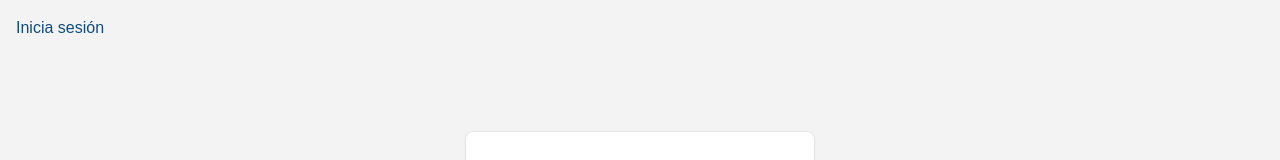
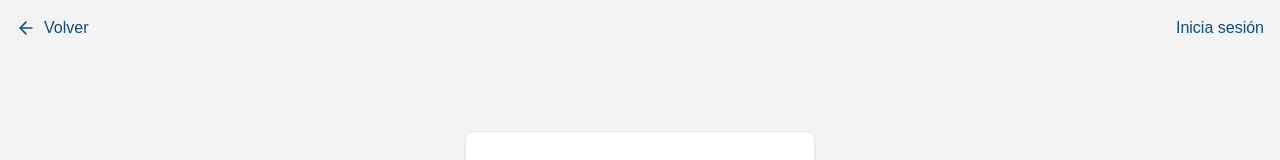
Before and after one commit to PatricioVargasR/Kaanbal, a Next.js app: page /signup in a window 1280 px wide. Shown: the top 160 px of the page. Built offline with nearby package versions, Linux system fonts and the light colour scheme.

Commit message:
Corrección de navegación entre páginas de inicio y registro

```diff
--- a/app/(auth)/login/page.tsx
+++ b/app/(auth)/login/page.tsx
@@ -1,12 +1,26 @@
 import Link from 'next/link'
+import { ArrowLeft } from 'lucide-react'
 import { Button } from "@/components/ui/button"
 import { Input } from "@/components/ui/input"
 import { Card, CardContent, CardFooter, CardHeader, CardTitle } from "@/components/ui/card"
+import { Metadata } from 'next'
+
+export const metadata: Metadata = {
+  title: 'Registrate'
+}
 
 export default function Login() {
   return (
     <div className="min-h-screen flex items-center justify-center bg-[#f3f3f3]">
-      <Link href="/signup" className="absolute top-4 left-4 text-[#0f4c81]">Registrate</Link>
+      <Link
+        href="/"
+        className="absolute top-4 left-4 text-[#0f4c81] flex items-center gap-2 hover:underline"
+      >
+        <ArrowLeft size={20}>
+        </ArrowLeft>
+          <span>Volver</span>
+      </Link>
+      <Link href="/signup" className="absolute top-4 right-4 text-[#0f4c81] hover:underline">Registrate</Link>
       <Card className="w-[350px]">
         <CardHeader>
           <CardTitle className="text-2xl font-bold text-center text-[#0f4c81]">Inicia sesión</CardTitle>
--- a/app/(auth)/signup/page.tsx
+++ b/app/(auth)/signup/page.tsx
@@ -1,4 +1,5 @@
 import Link from 'next/link'
+import { ArrowLeft } from 'lucide-react'
 import { Button } from "@/components/ui/button"
 import { Input } from "@/components/ui/input"
 import { Card, CardContent, CardFooter, CardHeader, CardTitle } from "@/components/ui/card"
@@ -11,7 +12,15 @@ export const metadata: Metadata = {
 export default function SignUp() {
   return (
     <div className="min-h-screen flex items-center justify-center bg-[#f3f3f3]">
-      <Link href="/login" className="absolute top-4 left-4 text-[#0f4c81]">Inicia sesión</Link>
+            <Link
+        href="/"
+        className="absolute top-4 left-4 text-[#0f4c81] flex items-center gap-2 hover:underline"
+      >
+        <ArrowLeft size={20}>
+        </ArrowLeft>
+          <span>Volver</span>
+      </Link>
+      <Link href="/login" className="absolute top-4 right-4 text-[#0f4c81] hover:underline">Inicia sesión</Link>
       <Card className="w-[350px]">
         <CardHeader>
           <CardTitle className="text-2xl font-bold text-center text-[#0f4c81]">Registrate</CardTitle>
```
